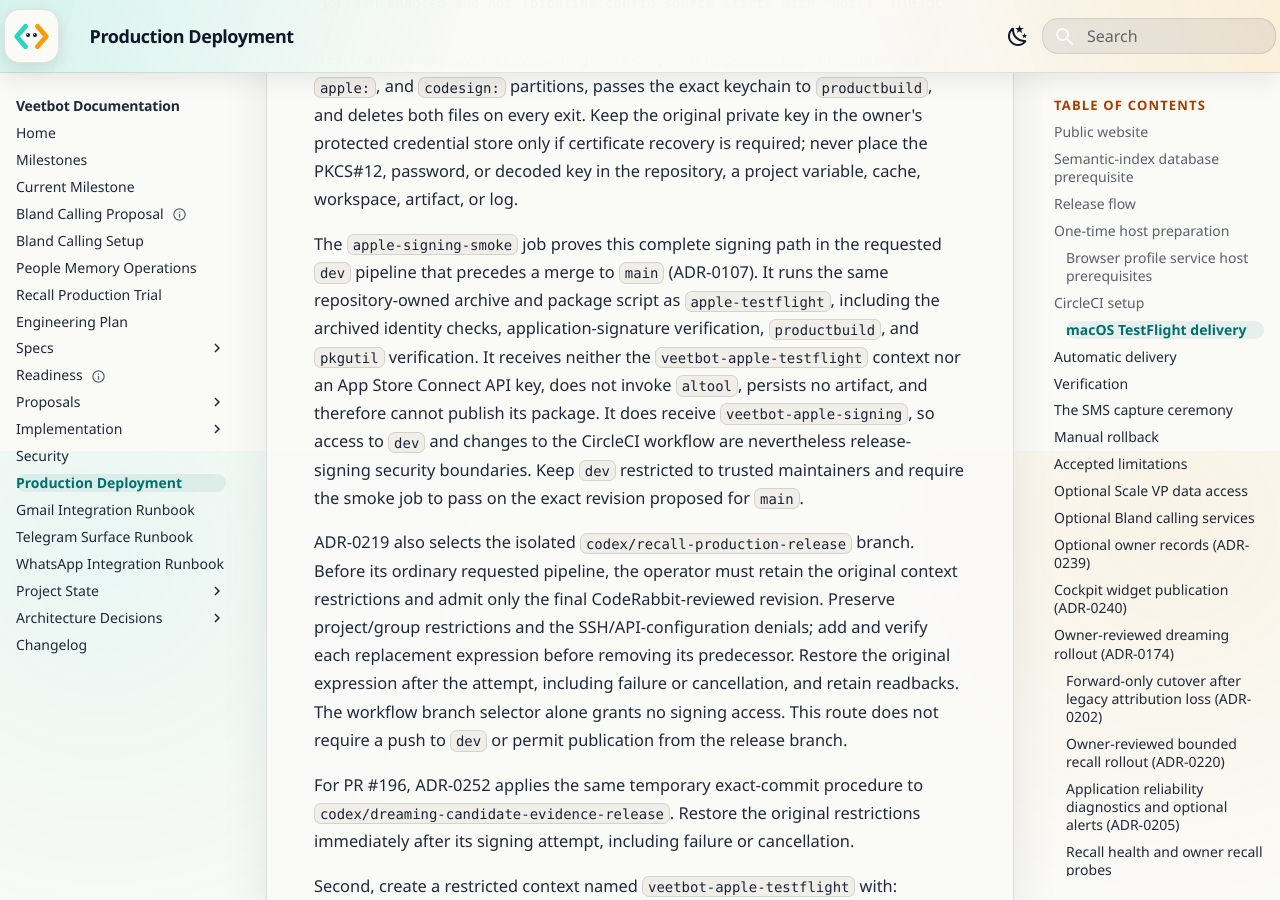
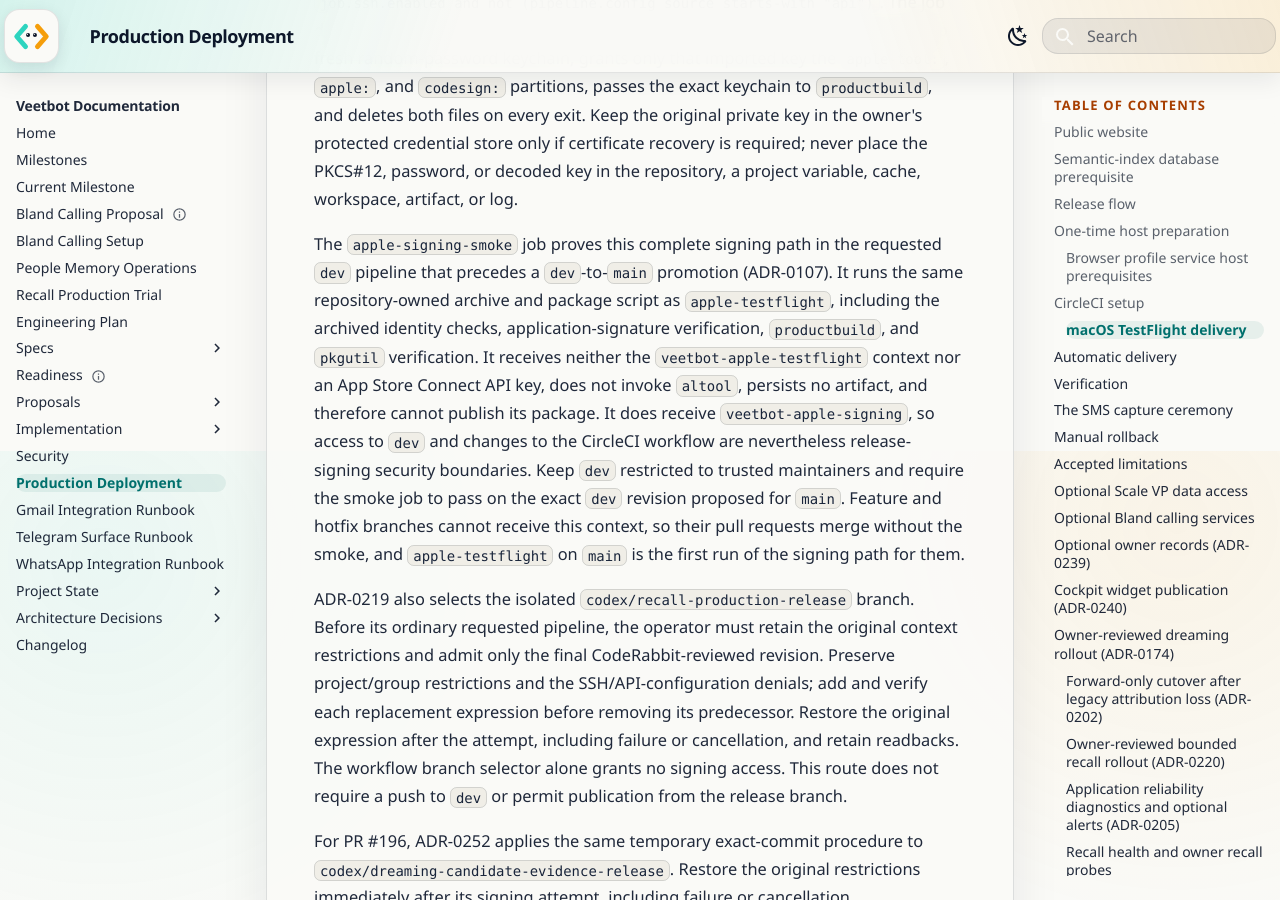
Before and after one commit to avitus/veetbot, an MkDocs documentation site: the page built from docs/deployment.md, in a window 1280 px wide and 900 px high, scrolled down 24749 px. Built offline with MkDocs 1.6.1 and Material for MkDocs 9.7.7, drawn with Linux system fonts in a browser that asks for light colours.

Commit message:
Say which pull requests the signing smoke gates
The smoke runs only in a requested dev pipeline, so it gates the
dev-to-main promotion. Feature and hotfix branches cannot receive the
signing context and merge without it; apple-testflight on main is the
first run of the signing path for them.

Reading-Lane: A

Co-Authored-By: Claude Opus 5.5 <noreply@anthropic.com>
Glen-Conversation: 672072cd-eef3-4722-9917-06d8c12391da

```diff
--- a/docs/deployment.md
+++ b/docs/deployment.md
@@ -987,7 +987,7 @@ required; never place the PKCS#12, password, or decoded key in the repository,
 a project variable, cache, workspace, artifact, or log.
 
 The `apple-signing-smoke` job proves this complete signing path in the
-requested `dev` pipeline that precedes a merge to `main` (ADR-0107). It runs the same
+requested `dev` pipeline that precedes a `dev`-to-`main` promotion (ADR-0107). It runs the same
 repository-owned archive and package script as `apple-testflight`, including
 the archived identity checks, application-signature verification,
 `productbuild`, and `pkgutil` verification. It receives neither the
@@ -996,7 +996,9 @@ invoke `altool`, persists no artifact, and therefore cannot publish its package.
 It does receive `veetbot-apple-signing`, so access to `dev` and changes to the
 CircleCI workflow are nevertheless release-signing security boundaries. Keep
 `dev` restricted to trusted maintainers and require the smoke job to pass on the
-exact revision proposed for `main`.
+exact `dev` revision proposed for `main`. Feature and hotfix branches cannot
+receive this context, so their pull requests merge without the smoke, and
+`apple-testflight` on `main` is the first run of the signing path for them.
 
 ADR-0219 also selects the isolated `codex/recall-production-release` branch.
 Before its ordinary requested pipeline, the operator must retain the original
--- a/docs/status/citation-ledger.yaml
+++ b/docs/status/citation-ledger.yaml
@@ -340,7 +340,7 @@ citations:
   - cite: "docs/plan/notifications-and-devices.md#docs/plan/multi-device-and-surfaces.md:441"
     excerpt: "## Open questions for review"
     digest: "b6a2adc3e0938fad"
-  - cite: "docs/plan/operational-hardening.md#docs/deployment.md:1487-1490"
+  - cite: "docs/plan/operational-hardening.md#docs/deployment.md:1489-1492"
     excerpt: "This is still a single-server failure domain with no require"
     digest: "f18e7d7e9ebaaad1"
   - cite: "docs/plan/operational-hardening.md#docs/plan/event-log-and-persistence.md:1017-1028"
```
Also changed, not shown: docs/plan/operational-hardening.md (+1 -1 lines).
